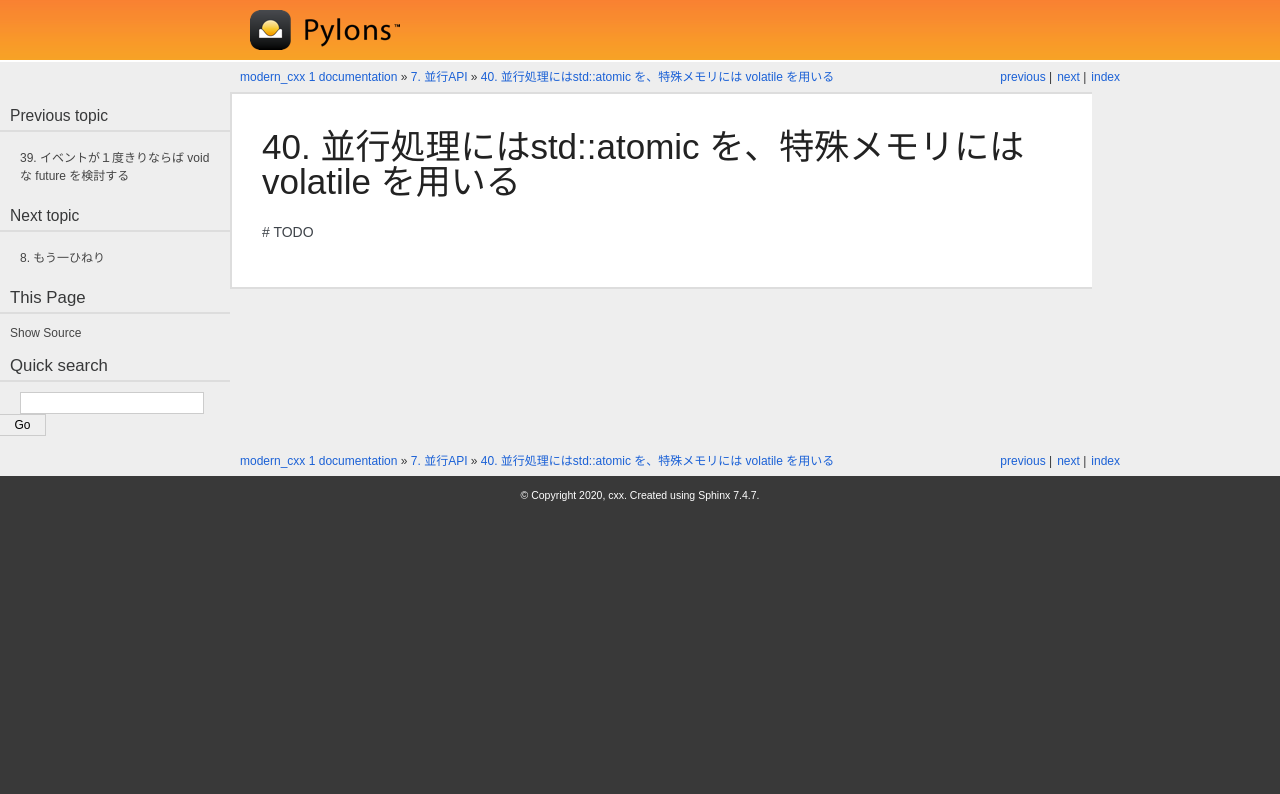
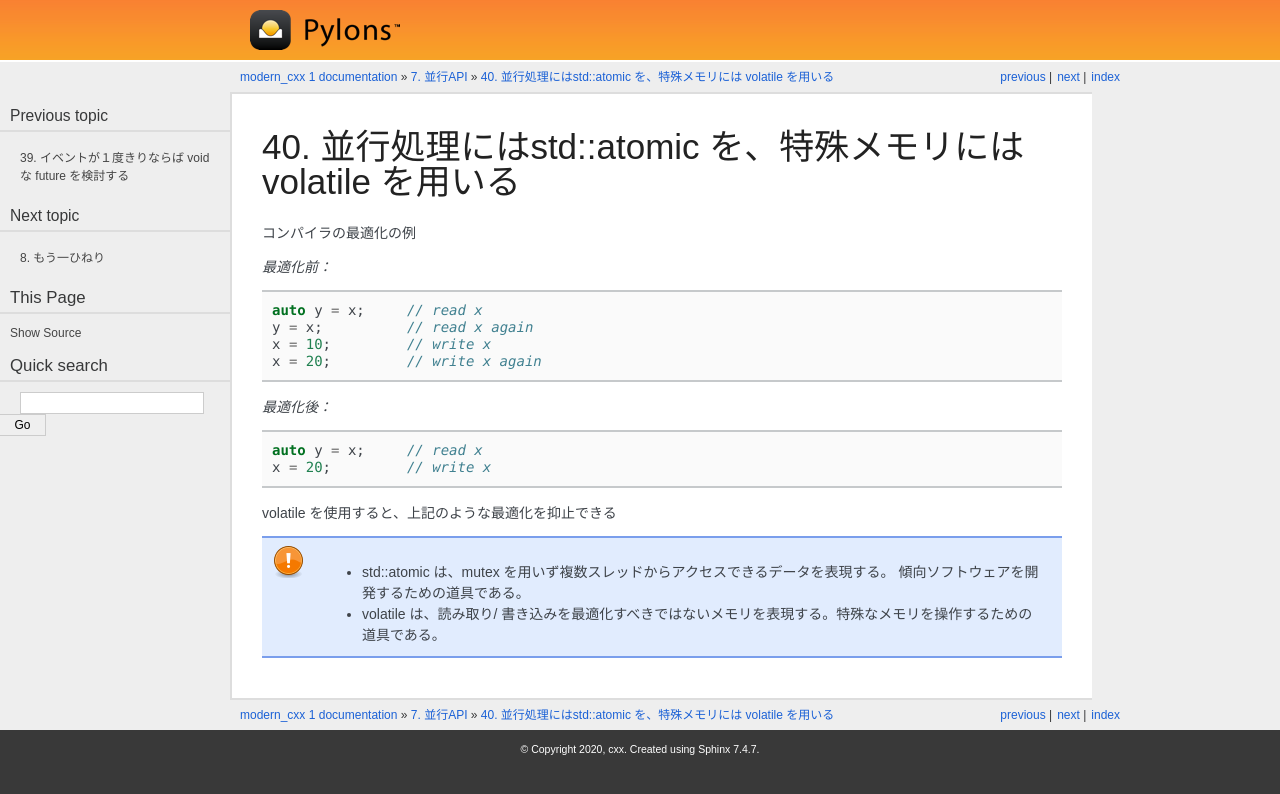
Before and after one commit to guri10gura/modern_cxx, a Sphinx documentation site: the page built from source/contents/term40.rst, in a window 1280 px wide. Shown: the top 794 px of the page. Built offline with Sphinx 7.4.7, drawn with Linux system fonts in a browser that asks for light colours; some web fonts are replaced.

Commit message:
add term 23, 37, 43

```diff
--- a/source/contents/term23.rst
+++ b/source/contents/term23.rst
@@ -1,4 +1,7 @@
 23. std::move と std::forward を理解する
 ========================================================
 
-# TODO
+.. note::
+    * std::move は右辺値への無条件キャストを実行するのみであり、自身では何もムーブしない。
+    * std::forward は実引数が右辺値にバインドされている場合に限り、その実引数を右辺値へキャストする。
+    * std::move も std::forward もプログラム実行時には何も実行しない。
--- a/source/contents/term37.rst
+++ b/source/contents/term37.rst
@@ -2,3 +2,9 @@
 ========================================================
 
 # TODO
+
+.. note::
+    * std::thread は全ての場合で join 不可にする
+    * デストラクタ時の join 方式はデバッグ困難な性能低下を招く恐れがある。
+    * デストラクタ時の detach 方式はデバッグ困難な未定義動作を招く恐れがある。
+    * sts::thread はメンバ変数の並びの末尾で宣言する。
--- a/source/contents/term40.rst
+++ b/source/contents/term40.rst
@@ -1,4 +1,27 @@
 40. 並行処理にはstd::atomic を、特殊メモリには volatile を用いる
 ========================================================
 
-# TODO
+| コンパイラの最適化の例
+
+| *最適化前：*
+
+.. code-block:: c
+
+    auto y = x;     // read x
+    y = x;          // read x again
+    x = 10;         // write x
+    x = 20;         // write x again
+
+
+| *最適化後：*
+
+.. code-block:: c
+
+    auto y = x;     // read x
+    x = 20;         // write x
+
+| volatile を使用すると、上記のような最適化を抑止できる
+
+.. note::
+    * std::atomic は、mutex を用いず複数スレッドからアクセスできるデータを表現する。 傾向ソフトウェアを開発するための道具である。
+    * volatile は、読み取り/ 書き込みを最適化すべきではないメモリを表現する。特殊なメモリを操作するための道具である。
--- a/source/index.rst
+++ b/source/index.rst
@@ -12,6 +12,7 @@ modern_cxx
 
    contents/00_list.rst
    contents/00_others.rst
+   contents/00_glossary.rst
    contents/chapter1.rst
    contents/chapter2.rst
    contents/chapter3.rst
```
Also changed, not shown: source/contents/00_glossary.rst (added, +15 -0 lines), source/contents/00_list.rst (+8 -2 lines).
